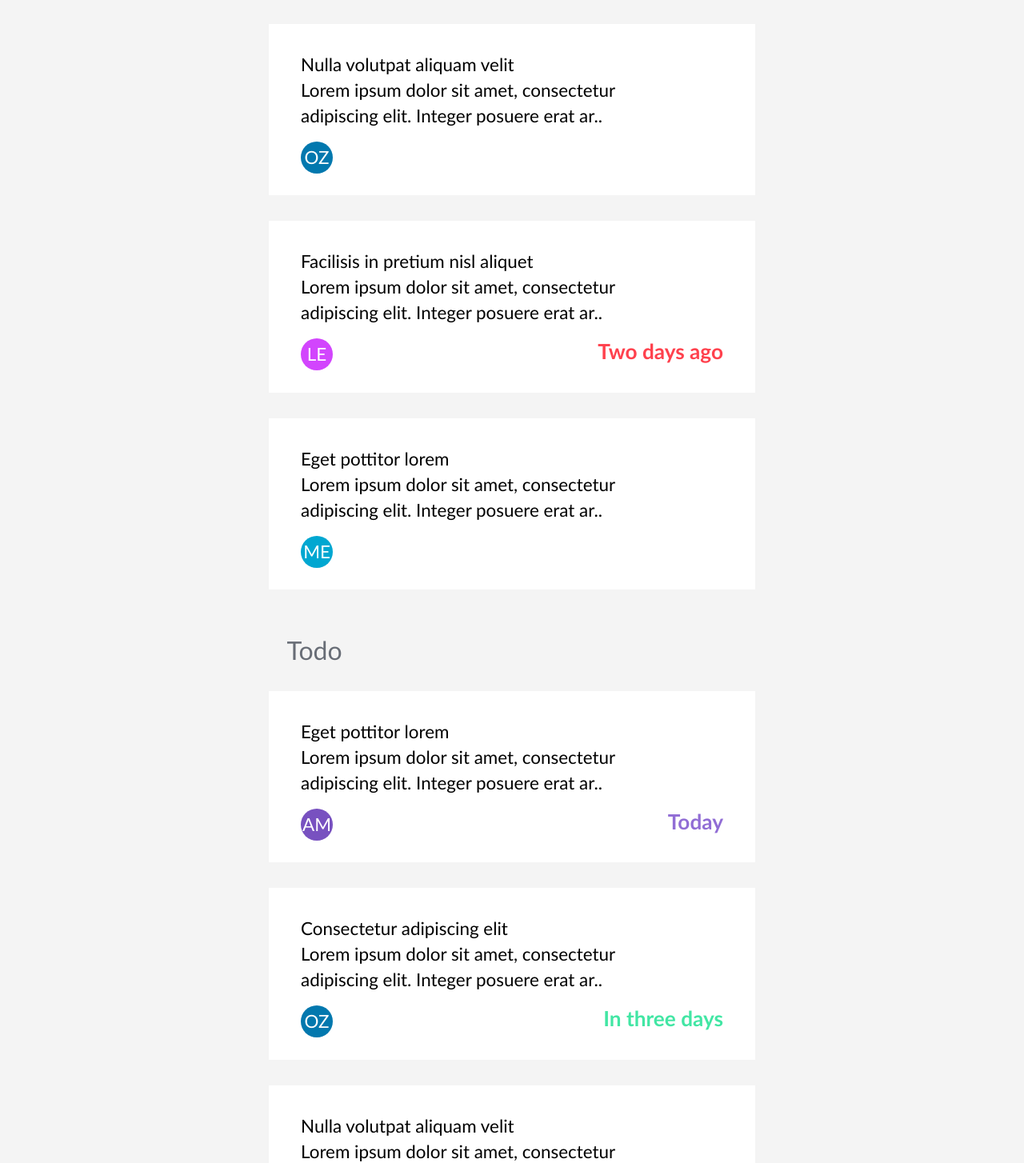
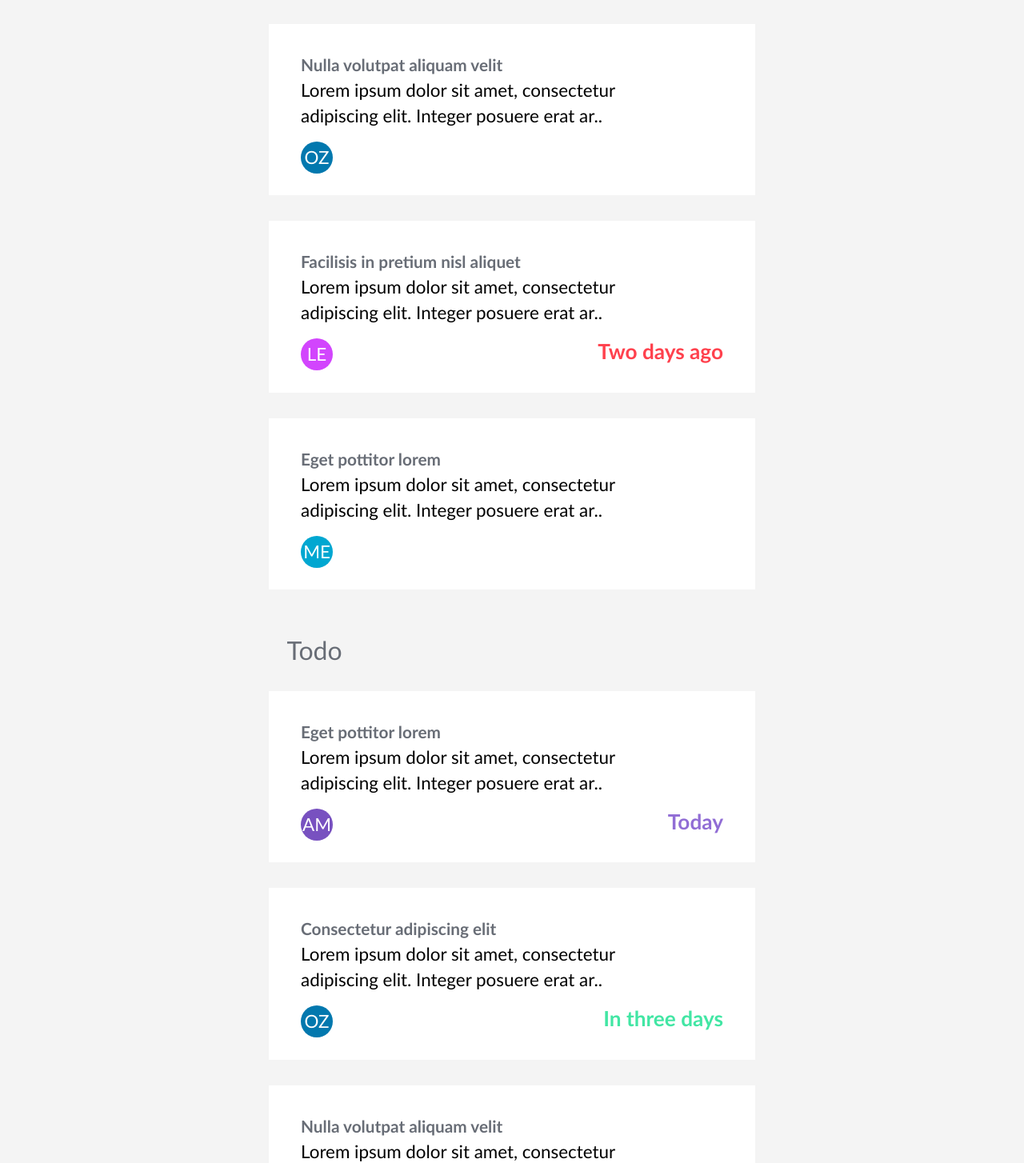
Before and after one commit to chokonaira/aaqua_design, a plain HTML site: page index.html in a window 1280 px wide. Shown: the part 154-1608 px from the top of the page at 80% size. Drawn offline with Linux system fonts and the light colour scheme.

Commit message:
Update index.html

```diff
--- a/index.html
+++ b/index.html
@@ -5,6 +5,7 @@
   <title>Aaqua Assigment Question one</title>
   <link rel="stylesheet" type="text/css" href="style.css">
   <link rel="stylesheet" href="https://cdnjs.cloudflare.com/ajax/libs/font-awesome/4.7.0/css/font-awesome.min.css">
+
 </head>
 
 <body id="container">
@@ -50,7 +51,7 @@
     <div>
       <h1>Backlog</h1>
       <div id="card">
-        <p class="heading">Nulla volutpat aliquam velit</p>
+        <p class="card-heading">Nulla volutpat aliquam velit</p>
         <p>Lorem ipsum dolor sit amet, consectetur</p>
         <p>adipiscing elit. Integer posuere erat ar..</p>
         <div class="card-bottom">
@@ -60,7 +61,7 @@
         </div>
       </div>
       <div id="card">
-        <p class="heading">Facilisis in pretium nisl aliquet</p>
+        <p class="card-heading">Facilisis in pretium nisl aliquet</p>
         <p>Lorem ipsum dolor sit amet, consectetur</p>
         <p>adipiscing elit. Integer posuere erat ar..</p>
         <div class="card-bottom">
@@ -71,7 +72,7 @@
         </div>
       </div>
       <div id="card">
-        <p class="heading">Eget pottitor lorem</p>
+        <p class="card-heading">Eget pottitor lorem</p>
         <p>Lorem ipsum dolor sit amet, consectetur</p>
         <p>adipiscing elit. Integer posuere erat ar..</p>
         <div class="card-bottom">
@@ -84,7 +85,7 @@
     <div>
       <h1>Todo</h1>
       <div id="card">
-        <p class="heading">Eget pottitor lorem</p>
+        <p class="card-heading">Eget pottitor lorem</p>
         <p>Lorem ipsum dolor sit amet, consectetur</p>
         <p>adipiscing elit. Integer posuere erat ar..</p>
         <div class="card-bottom">
@@ -95,7 +96,7 @@
         </div>
       </div>
       <div id="card">
-        <p class="heading">Consectetur adipiscing elit</p>
+        <p class="card-heading">Consectetur adipiscing elit</p>
         <p>Lorem ipsum dolor sit amet, consectetur</p>
         <p>adipiscing elit. Integer posuere erat ar..</p>
         <div class="card-bottom">
@@ -106,7 +107,7 @@
         </div>
       </div>
       <div id="card">
-        <p class="heading">Nulla volutpat aliquam velit</p>
+        <p class="card-heading">Nulla volutpat aliquam velit</p>
         <p>Lorem ipsum dolor sit amet, consectetur</p>
         <p>adipiscing elit. Integer posuere erat ar..</p>
         <div class="card-bottom">
@@ -120,7 +121,7 @@
     <div>
       <h1>Done</h1>
       <div id="card">
-        <p class="heading">Ac tristique libero volutpat at</p>
+        <p class="card-heading">Ac tristique libero volutpat at</p>
         <p>Lorem ipsum dolor sit amet, consectetur</p>
         <p>adipiscing elit. Integer posuere erat ar..</p>
         <div class="card-bottom">
@@ -131,7 +132,7 @@
         </div>
       </div>
       <div id="card">
-        <p class="heading">Phasellus iaculis neque</p>
+        <p class="card-heading">Phasellus iaculis neque</p>
         <p>Lorem ipsum dolor sit amet, consectetur</p>
         <p>adipiscing elit. Integer posuere erat ar..</p>
         <div class="card-bottom">
@@ -142,7 +143,7 @@
         </div>
       </div>
       <div id="card">
-        <p class="heading">Facilisis in pretium nisl aliquet</p>
+        <p class="card-heading">Facilisis in pretium nisl aliquet</p>
         <p>Lorem ipsum dolor sit amet, consectetur</p>
         <p>adipiscing elit. Integer posuere erat ar..</p>
         <div class="card-bottom">
```
